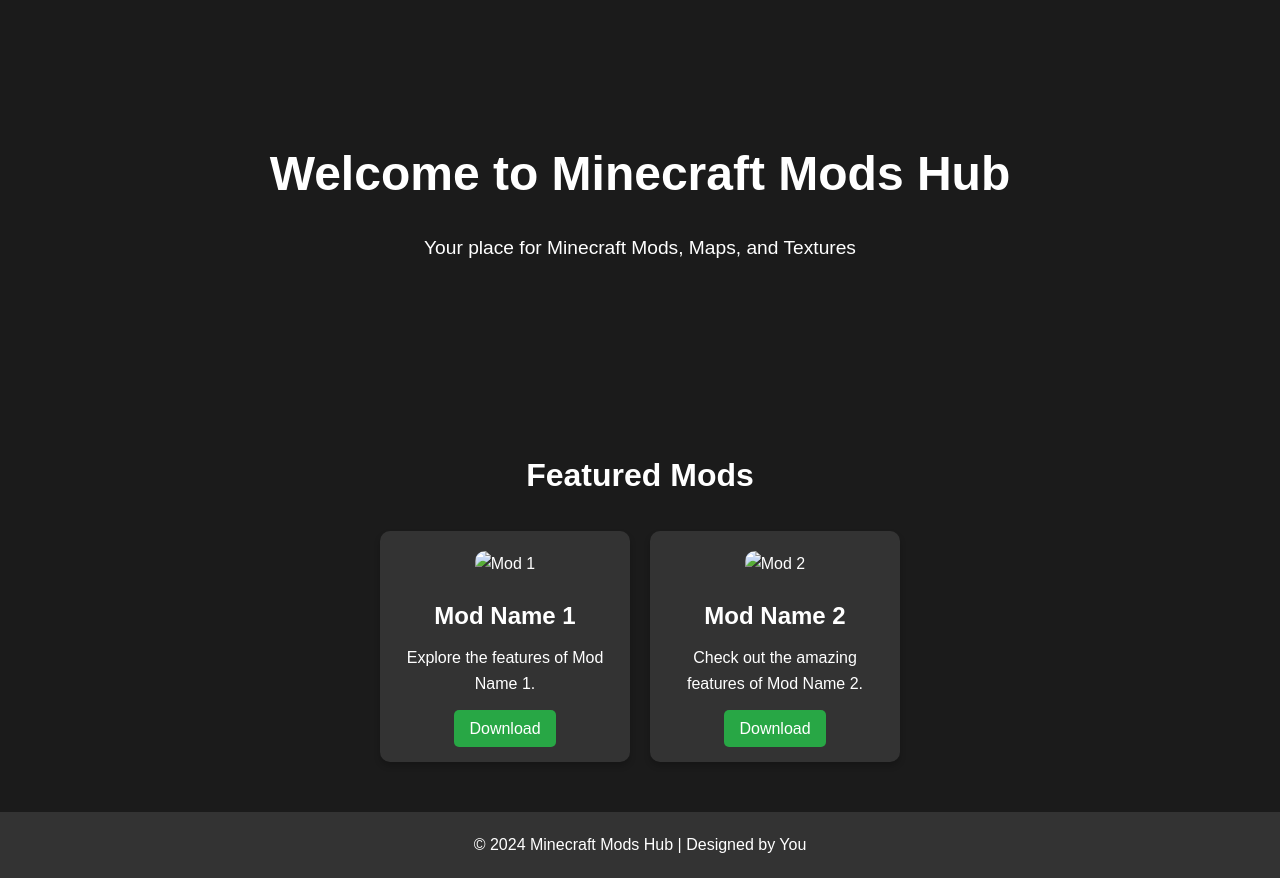
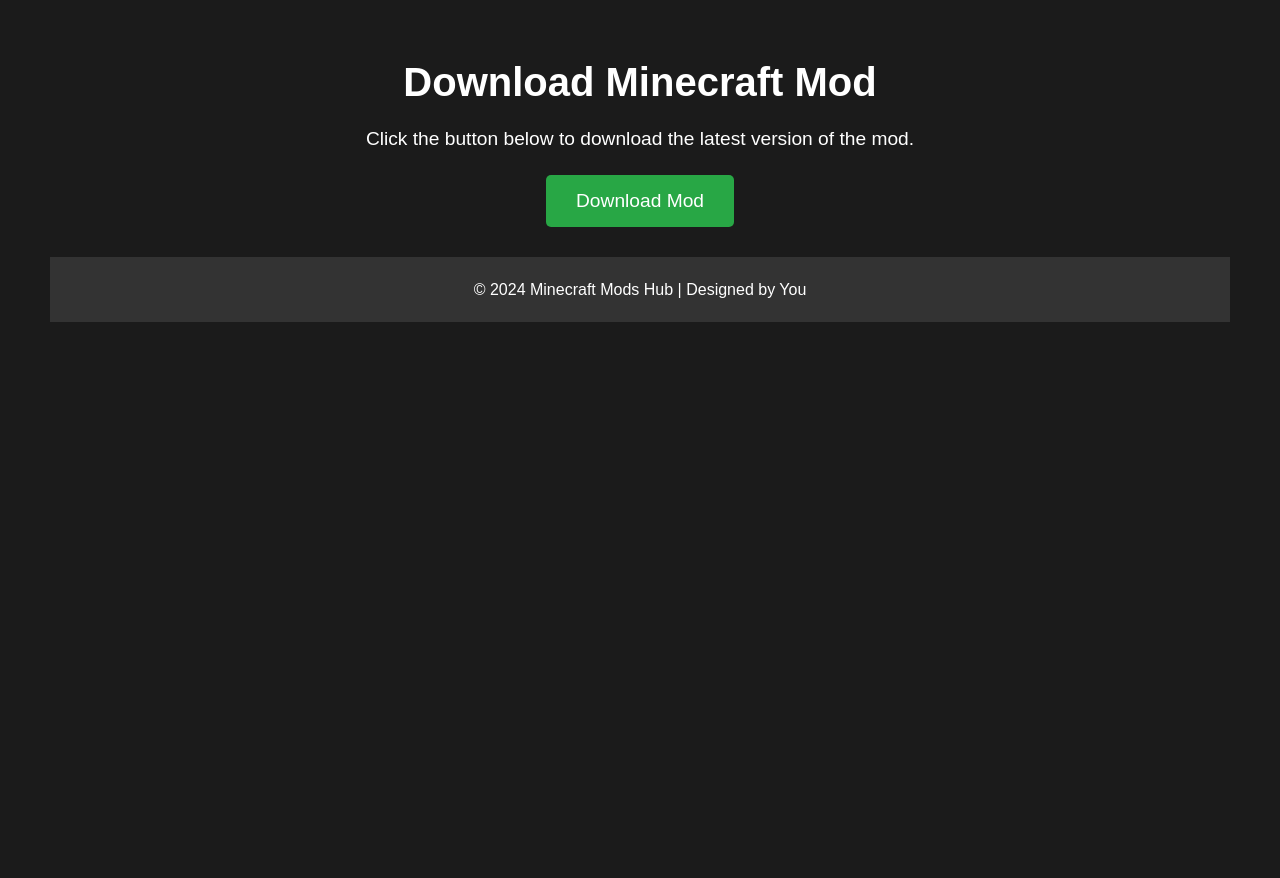
Before and after one commit to DarkPlus2/LowxDark.github.io, a plain HTML site: page index.html in a window 1280 px wide. After the commit the page ends 800 px from the top, so only its background shows below. Drawn offline with Linux system fonts and the light colour scheme.

Commit message:
Update index.html

```diff
--- a/index.html
+++ b/index.html
@@ -3,39 +3,62 @@
 <head>
   <meta charset="UTF-8">
   <meta name="viewport" content="width=device-width, initial-scale=1.0">
-  <title>My Minecraft Mod Site</title>
+  <title>Download File</title>
   <link rel="stylesheet" href="style.css">
 </head>
 <body>
   <header>
-    <div class="hero">
-      <h1>Welcome to Minecraft Mods Hub</h1>
-      <p>Your place for Minecraft Mods, Maps, and Textures</p>
-    </div>
+    <h1>Download Minecraft Mod</h1>
+    <p>Click the button below to download the latest version of the mod.</p>
   </header>
 
-  <section class="mods">
-    <h2>Featured Mods</h2>
-    <div class="mod-list">
-      <div class="mod-card">
-        <img src="assets/mod-image.jpg" alt="Mod 1">
-        <h3>Mod Name 1</h3>
-        <p>Explore the features of Mod Name 1.</p>
-        <a href="#">Download</a>
-      </div>
-
-      <div class="mod-card">
-        <img src="assets/mod-image.jpg" alt="Mod 2">
-        <h3>Mod Name 2</h3>
-        <p>Check out the amazing features of Mod Name 2.</p>
-        <a href="#">Download</a>
-      </div>
-      <!-- Add more mod cards as needed -->
-    </div>
+  <section>
+    <button class="download-btn" onclick="window.location.href='assets/my-mod.zip'">
+      Download Mod
+    </button>
   </section>
 
   <footer>
     <p>© 2024 Minecraft Mods Hub | Designed by You</p>
   </footer>
+
+  <style>
+    body {
+      font-family: Arial, sans-serif;
+      background-color: #1b1b1b;
+      color: #fff;
+      text-align: center;
+      padding: 50px;
+    }
+
+    header h1 {
+      font-size: 2.5rem;
+      margin-bottom: 10px;
+    }
+
+    header p {
+      font-size: 1.2rem;
+      margin-bottom: 20px;
+    }
+
+    .download-btn {
+      background-color: #28a745;
+      color: white;
+      padding: 15px 30px;
+      font-size: 1.2rem;
+      border: none;
+      border-radius: 5px;
+      cursor: pointer;
+      text-decoration: none;
+    }
+
+    .download-btn:hover {
+      background-color: #218838;
+    }
+
+    footer {
+      margin-top: 30px;
+    }
+  </style>
 </body>
 </html>
```
